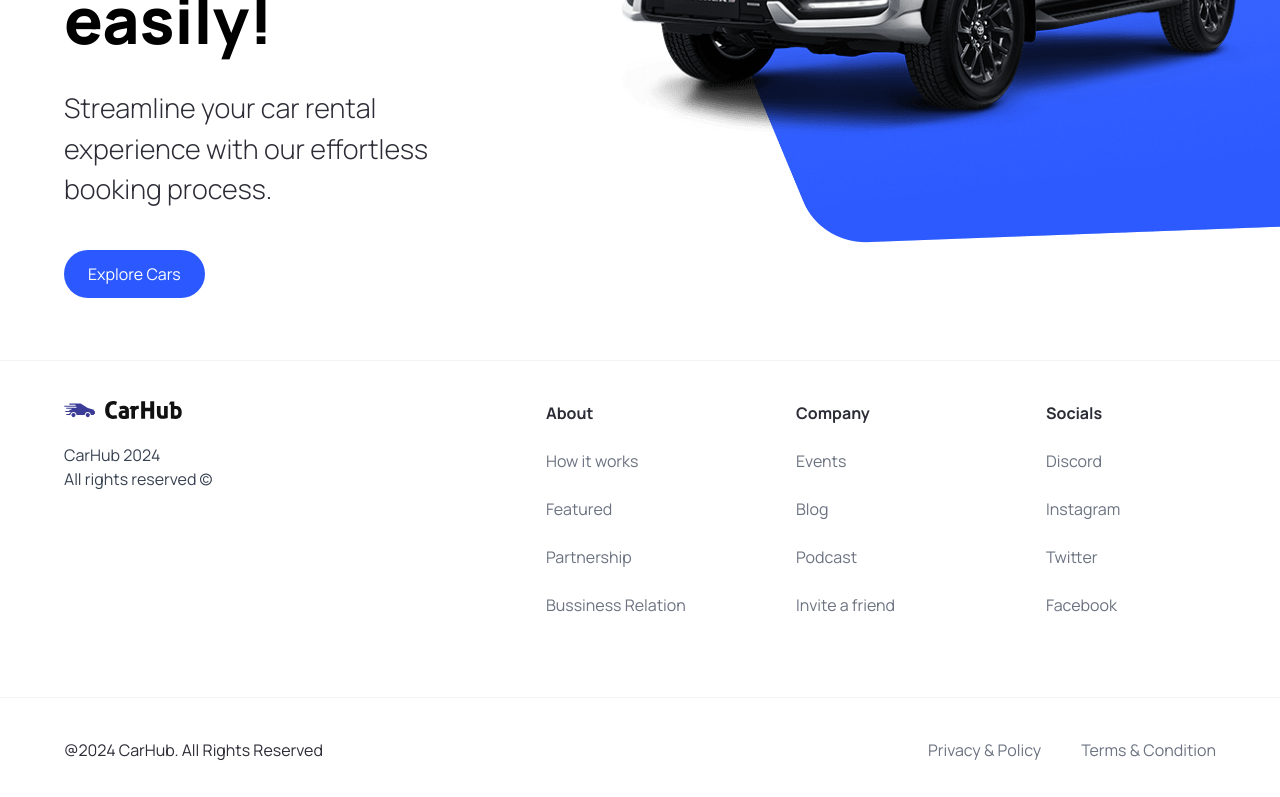
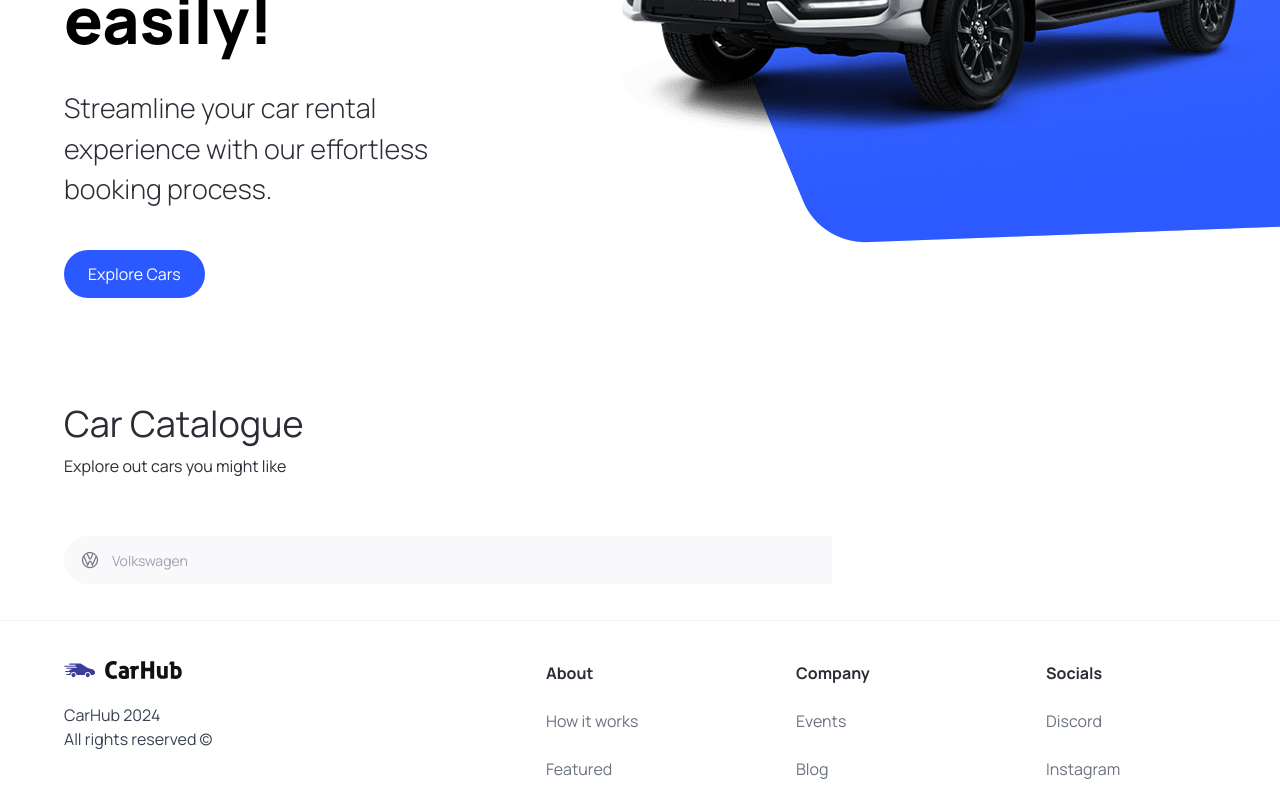
Before and after one commit to Oleh1Kuper/nextjs-react-ts, a Next.js app: page / in a window 1280 px wide. Shown: the part 460-1257 px from the top of the page. Built offline with nearby package versions, Linux system fonts and the light colour scheme.

Commit message:
create search bar & search manufacturer components

```diff
--- a/app/page.tsx
+++ b/app/page.tsx
@@ -1,9 +1,21 @@
 import React from 'react';
 import Hero from '@/components/Hero';
+import SearchBar from '@/components/SearchBar';
 
 const Home = () => (
   <main className="overflow-hidden">
     <Hero />
+
+    <div className="mt-12 padding-x padding-y max-width" id="discover">
+      <div className="home__text-container">
+        <h2 className="text-4xl">Car Catalogue</h2>
+        <p>Explore out cars you might like</p>
+
+        <div className="home__filters">
+          <SearchBar />
+        </div>
+      </div>
+    </div>
   </main>
 );
 
--- /dev/null
+++ b/components/SearchBar.tsx
@@ -0,0 +1,27 @@
+'use client';
+
+import React, { FormEvent, useState } from 'react';
+import SearchManufacturer from './SearchManufacturer';
+
+const SearchBar = () => {
+  const [manufacturer, setManufacturer] = useState('');
+
+  console.log(manufacturer);
+
+  const handleSubmit = (event: FormEvent) => {
+    event.preventDefault();
+  };
+
+  return (
+    <form className="searchbar" onSubmit={handleSubmit}>
+      <div className="searchbar__item">
+        <SearchManufacturer
+          manufacturer={manufacturer}
+          setManufacturer={setManufacturer}
+        />
+      </div>
+    </form>
+  );
+};
+
+export default SearchBar;
--- /dev/null
+++ b/components/SearchManufacturer.tsx
@@ -0,0 +1,86 @@
+'use client';
+
+import React, {
+  Dispatch,
+  Fragment,
+  SetStateAction,
+  useState,
+} from 'react';
+import Image from 'next/image';
+import { Combobox, Transition } from '@headlessui/react';
+import { manufacturers } from '@/constants';
+
+type Props = {
+  manufacturer: string;
+  setManufacturer: Dispatch<SetStateAction<string>>;
+};
+
+const SearchManufacturer: React.FC<Props> = ({
+  manufacturer,
+  setManufacturer,
+}) => {
+  const [query, setQuery] = useState('');
+
+  const filteredManufacturers = query
+    ? manufacturers.filter((item) => {
+      const normalizeQuery = query.trim().toLowerCase();
+
+      return item.toLowerCase().includes(normalizeQuery);
+    })
+    : manufacturers;
+
+  const setActiveClass = ({ active }: { active: boolean }) => {
+    const className = 'relative search-manufacturer__option';
+
+    return active
+      ? `${className} bg-primary-blue text-white`
+      : `${className} text-gray-900`;
+  };
+
+  return (
+    <div className="search-manufacturer">
+      <Combobox value={manufacturer} onChange={setManufacturer}>
+        <div className="relative w-full">
+          <Combobox.Button className="absolute top-[14px]">
+            <Image
+              src="/car-logo.svg"
+              alt="Car logo"
+              width={20}
+              height={20}
+              className="ml-4"
+            />
+          </Combobox.Button>
+
+          <Combobox.Input
+            className="search-manufacturer__input"
+            placeholder="Volkswagen"
+            displayValue={(item: string) => item}
+            onChange={(event) => setQuery(event.target.value)}
+          />
+
+          <Transition
+            as={Fragment}
+            leave="transition ease-in duration-100"
+            leaveFrom="opacity-100"
+            leaveTo="opacity-0"
+            afterLeave={() => setQuery('')}
+          >
+            <Combobox.Options>
+              {filteredManufacturers.map((item) => (
+                <Combobox.Option
+                  key={item}
+                  value={item}
+                  className={setActiveClass}
+                >
+                  {item}
+                </Combobox.Option>
+              ))}
+            </Combobox.Options>
+          </Transition>
+        </div>
+      </Combobox>
+    </div>
+  );
+};
+
+export default SearchManufacturer;
--- a/constants/index.ts
+++ b/constants/index.ts
@@ -1,29 +1,73 @@
 export const footerLinks = [
   {
-    title: "About",
+    title: 'About',
     links: [
-      { title: "How it works", url: "/" },
-      { title: "Featured", url: "/" },
-      { title: "Partnership", url: "/" },
-      { title: "Bussiness Relation", url: "/" },
+      { title: 'How it works', url: '/' },
+      { title: 'Featured', url: '/' },
+      { title: 'Partnership', url: '/' },
+      { title: 'Bussiness Relation', url: '/' },
     ],
   },
   {
-    title: "Company",
+    title: 'Company',
     links: [
-      { title: "Events", url: "/" },
-      { title: "Blog", url: "/" },
-      { title: "Podcast", url: "/" },
-      { title: "Invite a friend", url: "/" },
+      { title: 'Events', url: '/' },
+      { title: 'Blog', url: '/' },
+      { title: 'Podcast', url: '/' },
+      { title: 'Invite a friend', url: '/' },
     ],
   },
   {
-    title: "Socials",
+    title: 'Socials',
     links: [
-      { title: "Discord", url: "/" },
-      { title: "Instagram", url: "/" },
-      { title: "Twitter", url: "/" },
-      { title: "Facebook", url: "/" },
+      { title: 'Discord', url: '/' },
+      { title: 'Instagram', url: '/' },
+      { title: 'Twitter', url: '/' },
+      { title: 'Facebook', url: '/' },
     ],
   },
 ];
+
+export const manufacturers = [
+  'Acura',
+  'Alfa Romeo',
+  'Aston Martin',
+  'Audi',
+  'Bentley',
+  'BMW',
+  'Buick',
+  'Cadillac',
+  'Chevrolet',
+  'Chrysler',
+  'Citroen',
+  'Dodge',
+  'Ferrari',
+  'Fiat',
+  'Ford',
+  'GMC',
+  'Honda',
+  'Hyundai',
+  'Infiniti',
+  'Jaguar',
+  'Jeep',
+  'Kia',
+  'Lamborghini',
+  'Land Rover',
+  'Lexus',
+  'Lincoln',
+  'Maserati',
+  'Mazda',
+  'McLaren',
+  'Mercedes-Benz',
+  'MINI',
+  'Mitsubishi',
+  'Nissan',
+  'Porsche',
+  'Ram',
+  'Rolls-Royce',
+  'Subaru',
+  'Tesla',
+  'Toyota',
+  'Volkswagen',
+  'Volvo',
+];
--- a/package.json
+++ b/package.json
@@ -9,6 +9,7 @@
     "lint": "next lint"
   },
   "dependencies": {
+    "@headlessui/react": "^1.7.18",
     "next": "14.1.4",
     "react": "^18",
     "react-dom": "^18"
```
Also changed, not shown: 1 other file (tests, documents, lock files or other folders).
